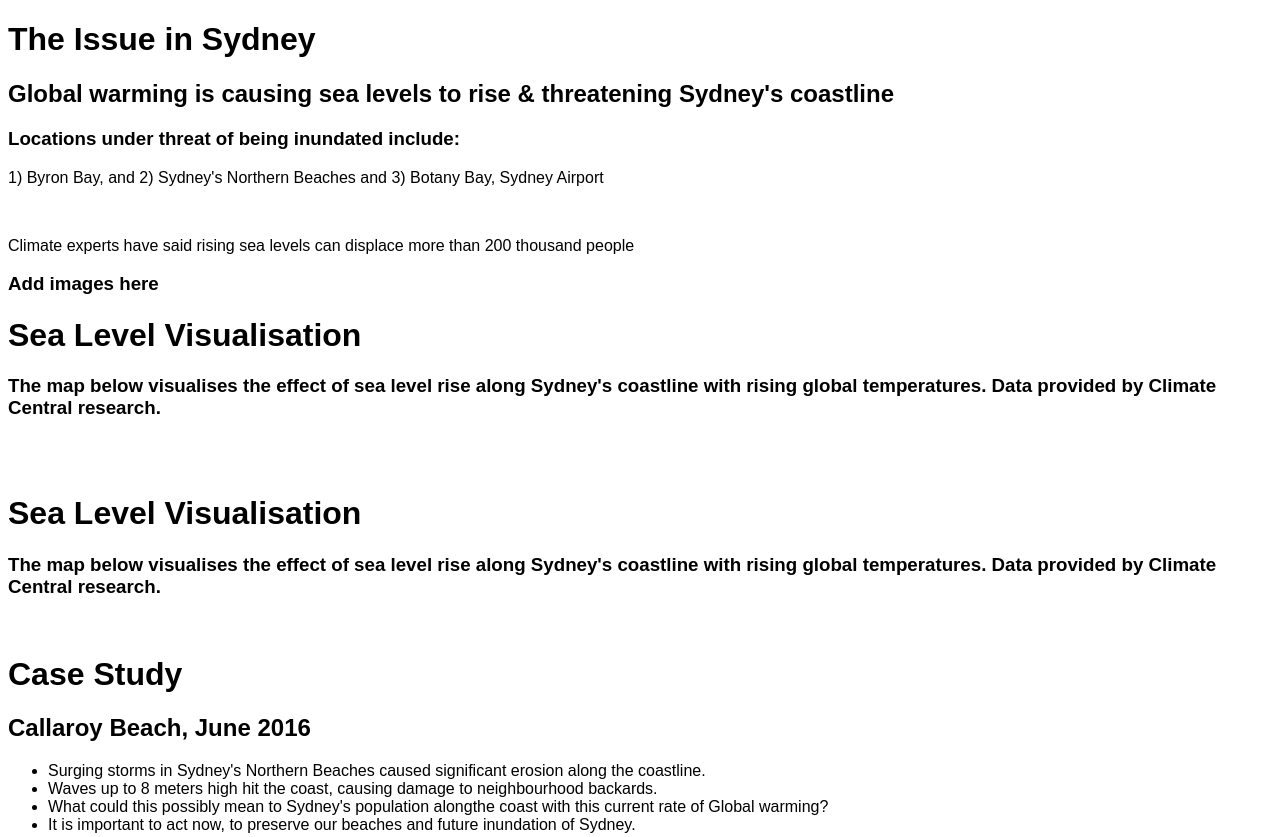
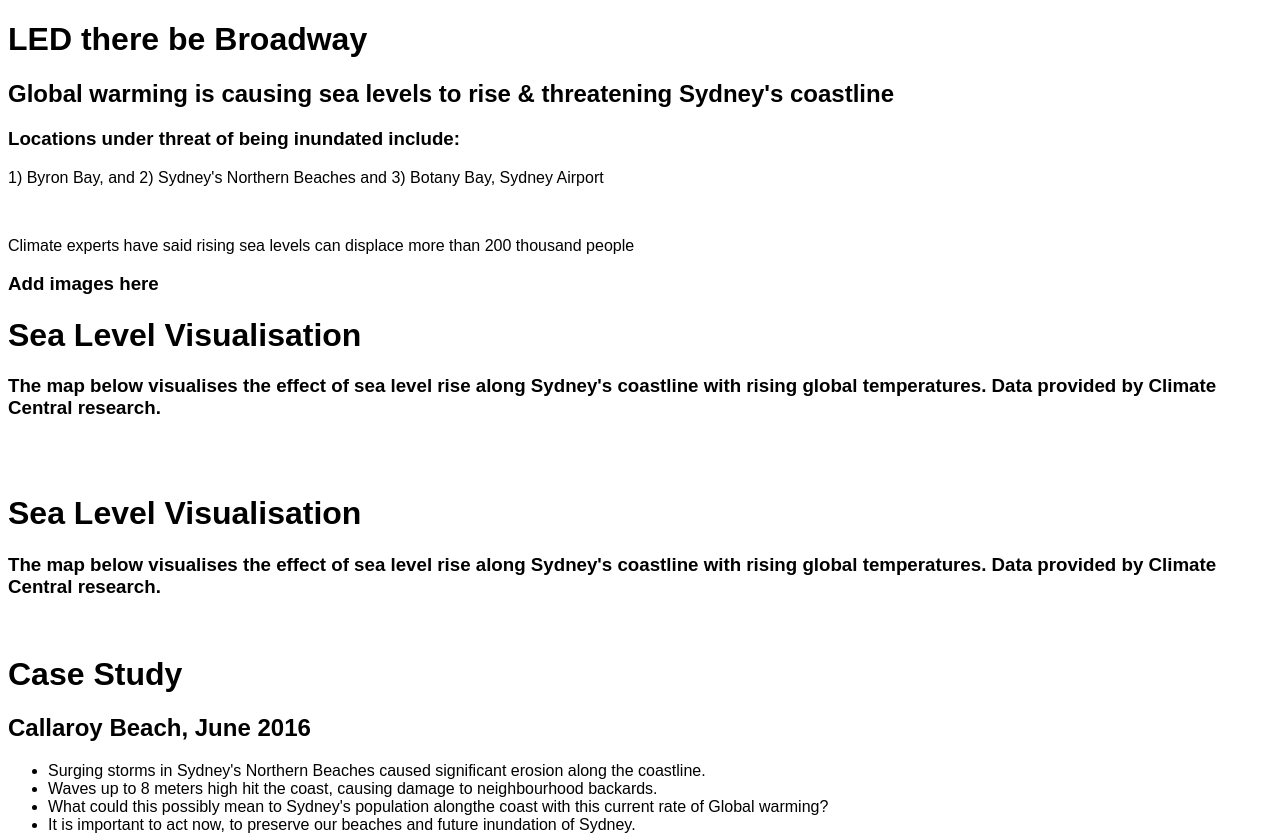
Before and after one commit to cavosa/JCD2018_01, a plain HTML site: page Webpage/index.html in a window 1280 px wide. Shown: the top 837 px of the page. Drawn offline with Linux system fonts and the light colour scheme.

Commit message:
Update index.html

```diff
--- a/Webpage/index.html
+++ b/Webpage/index.html
@@ -15,7 +15,7 @@
 </style>
 </head>
 <body>
-  <h1>The Issue in Sydney</h1>
+  <h1>LED there be Broadway</h1>
   <h2>Global warming is causing sea levels to rise & threatening Sydney's coastline</h2>
   <h3>Locations under threat of being inundated include:</h3>
   <p> 1) Byron Bay, and 2) Sydney's Northern Beaches and 3) Botany Bay, Sydney Airport <p>
```
